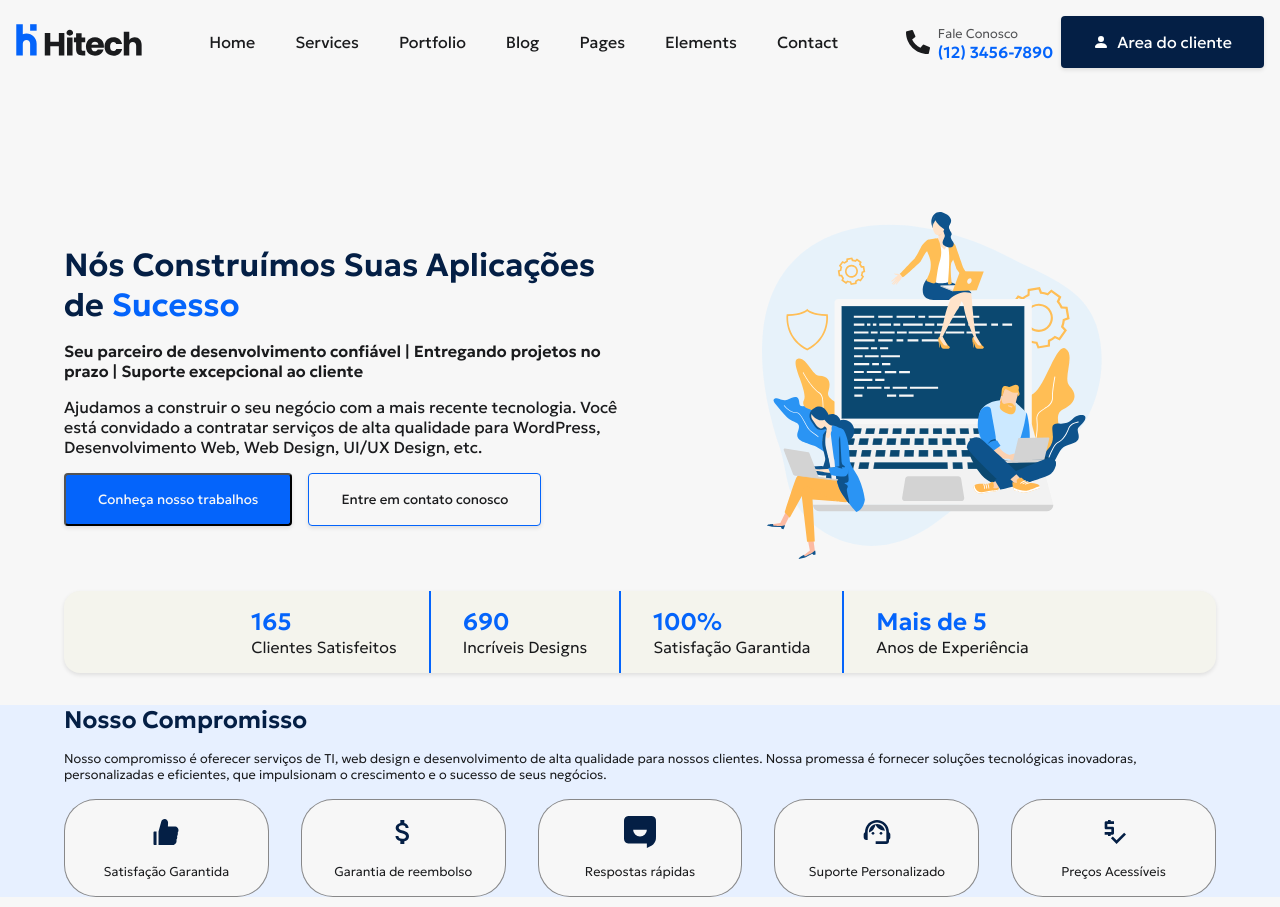
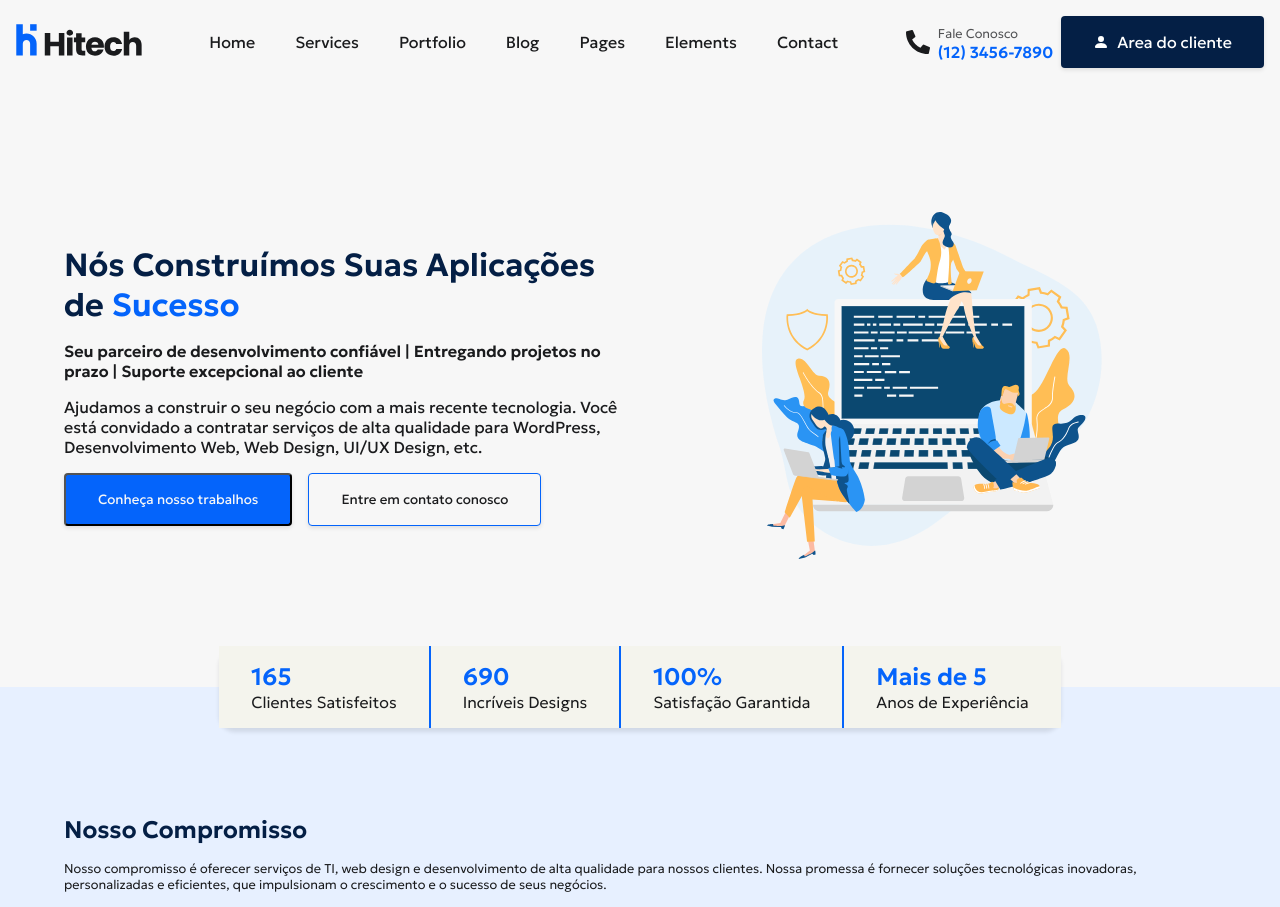
Before and after one commit to baldezg/it-services-landing-page, a React (Vite) app: page / in a window 1280 px wide. Shown: the top 907 px of the page. Built offline with nearby package versions, Linux system fonts and the light colour scheme.

Commit message:
Change styles of CompanyStatistics

```diff
--- a/src/App.css
+++ b/src/App.css
@@ -30,5 +30,6 @@
 
   /* effects */
   --box-shadow: 0px 2px 4px rgba(0, 0, 0, 0.1);
+  --box-shadow-thick: 0px 4px 4px rgba(0, 0, 0, 0.1);
 
 }
--- a/src/components/CompanyStatistics/CompanyStatistics.css
+++ b/src/components/CompanyStatistics/CompanyStatistics.css
@@ -1,16 +1,11 @@
 .container{
     display: flex;
     justify-content: center;
-    margin: 2rem 4rem;
-    box-shadow: var(--box-shadow);
+    margin: 0 4rem;
+    box-shadow: var(--box-shadow-thick);
     background-color:var(--box-bg);
     border-radius: 16px;
-
-    /* position: absolute;
-    top: 50%;
-    left: 50%;
-    transform: translate(-50%, -50%);
-    box-shadow: var(--box-shadow); */
+    position: absolute;
 }
 
 .container > div{
@@ -35,29 +30,22 @@
     background-color: inherit;
 }
 
+.container-background {
+    display: flex;
+    flex-direction: column;
+    align-items: center;
+    justify-content: center;
+    position: relative;
+}
 
-/*  */
-/* .container-top{
+.container-top,
+.container-bottom{
     height: 50%;
+    width:100%;
     background-color: var(--bg);
     padding-top: 8rem;
 }
 
-.container-background {
-    display: flex;
-    flex-direction: column;
-  }
-
-  .container-bottom {
-    height: 50%;
+.container-bottom {
     background-color: var(--bg-blue);
-    padding-bottom: 8rem;
-  }
-
-  .container-middle {
-    display: flex;
-    align-items: center;
-    justify-content: center;
-    position: relative;
-
-  } */
+}
--- a/src/components/CompanyStatistics/CompanyStatistics.jsx
+++ b/src/components/CompanyStatistics/CompanyStatistics.jsx
@@ -1,10 +1,40 @@
 import './CompanyStatistics.css';
+
+// export const CompanyStatistics = () => {
+//     return (
+//         // <div className='container-background'>
+//         // <div className='container-top'></div>
+//         // <div className='container-middle'>
+
+//         <div className='container'>
+//             <div>
+//                 <p>165</p>
+//                 <p>Clientes Satisfeitos</p>
+//             </div>
+//             <div>
+//                 <p>690</p>
+//                 <p>Incríveis Designs</p>
+//             </div>
+//             <div>
+//                 <p>100%</p>
+//                 <p>Satisfação Garantida</p>
+//             </div>
+//             <div>
+//                 <p>Mais de 5</p>
+//                 <p>Anos de Experiência</p>
+//             </div>
+//         </div>
+//         // </div>
+//         // <div className='container-bottom'></div>
+//         // </div>
+//     )
+// }
 
 export const CompanyStatistics = () => {
     return (
-        // <div className='container-background'>
-        // <div className='container-top'></div>
-        // <div className='container-middle'>
+        <div className='container-background'>
+        <div className='container-top'></div>
+        {/* // <div className='container-middle'>  */}
 
         <div className='container'>
             <div>
@@ -24,8 +54,9 @@ export const CompanyStatistics = () => {
                 <p>Anos de Experiência</p>
             </div>
         </div>
-        // </div>
-        // <div className='container-bottom'></div>
-        // </div>
+
+        {/* </div> */}
+         <div className='container-bottom'></div>
+        </div>
     )
 }
```
